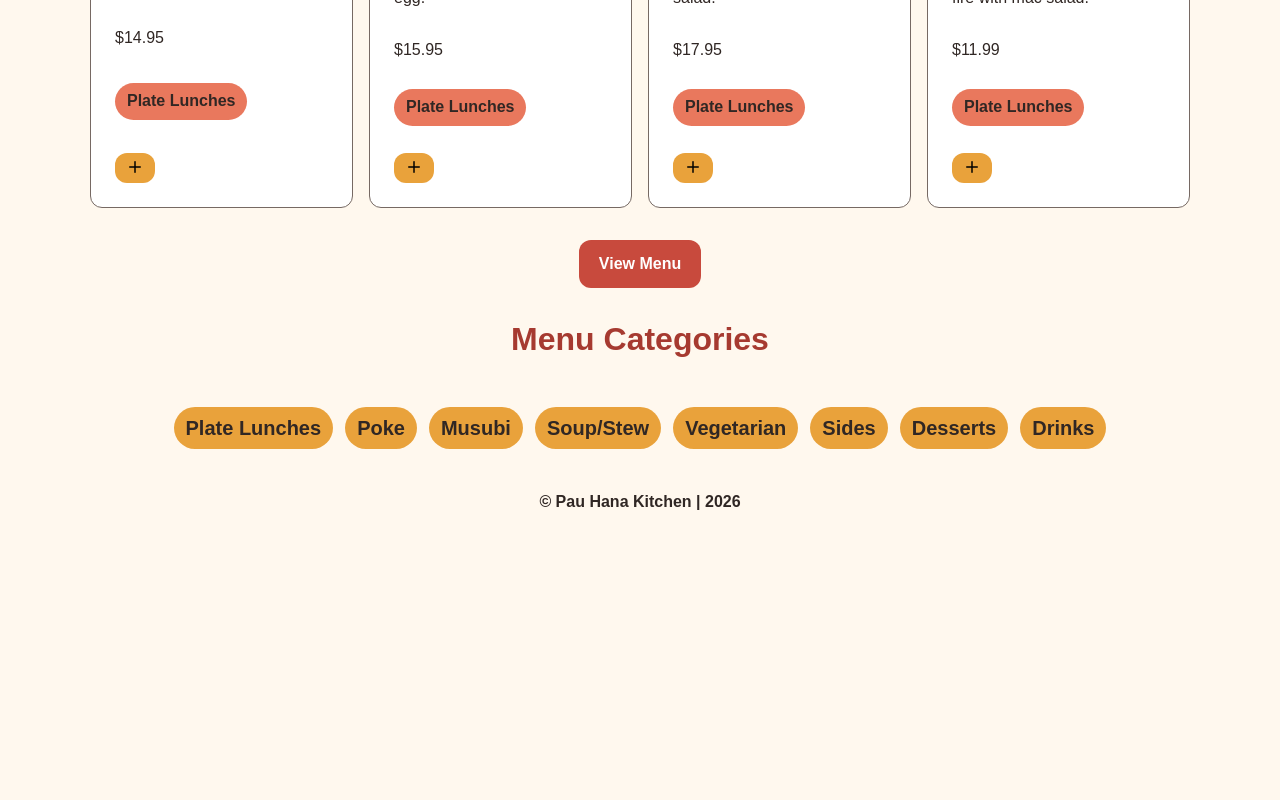
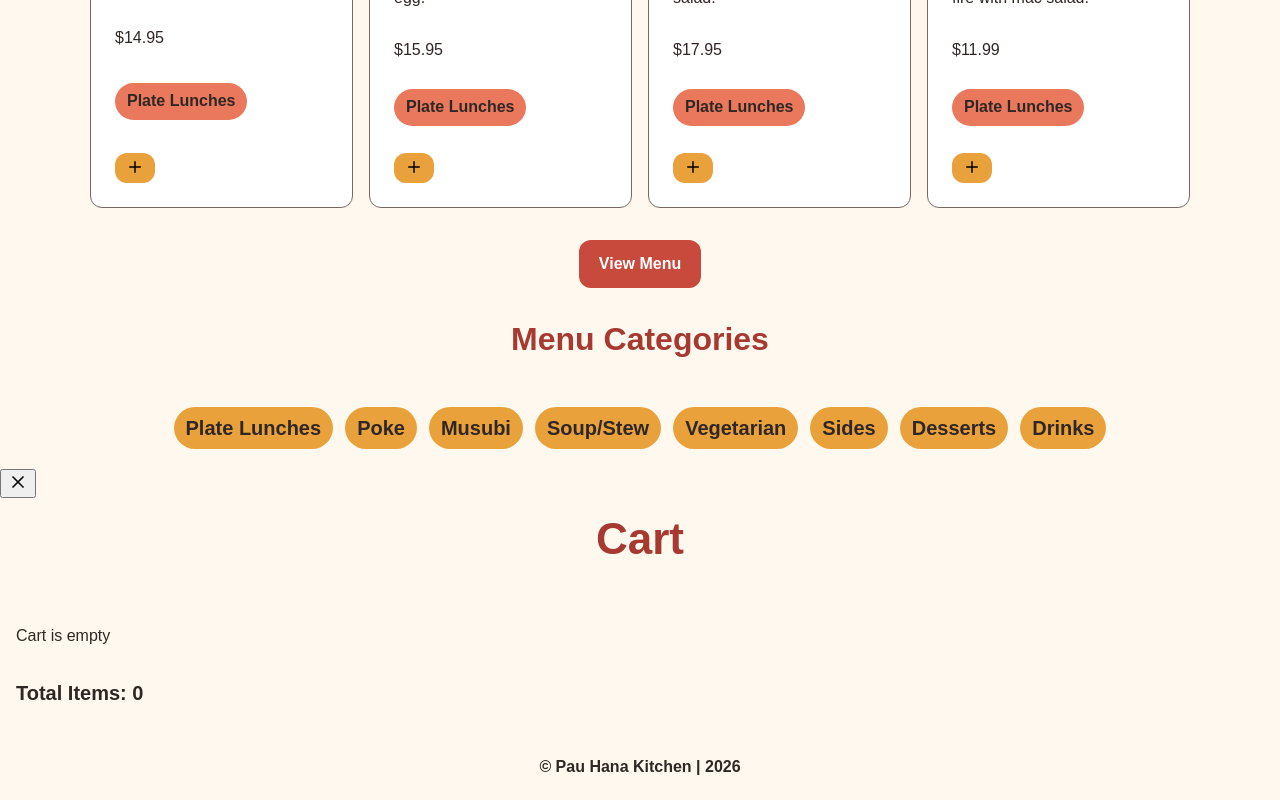
Before and after one commit to jjackson112/pau-hana-kitchen, a React (Vite) app in the folder frontend/: page / in a window 1280 px wide. Shown: the part 822-1622 px from the top of the page. Before the commit the page ends 1357 px from the top, so only its background shows below. Built offline with nearby package versions, Linux system fonts and the light colour scheme.

Commit message:
mount CartSidebar outside so navigation is not compromised

```diff
--- a/frontend/src/App.jsx
+++ b/frontend/src/App.jsx
@@ -19,10 +19,10 @@ function App() {
             <Routes>
                 <Route path= "/" element={< Home />} />
                 <Route path="/menu" element={<Menu />} />
-                <Route path="/cart" element={<CartSidebar />} />
                 <Route path="/checkout" element={<Checkout />} />
             </Routes>
 
+            <CartSidebar />
             <Footer />
         </>
 
```
